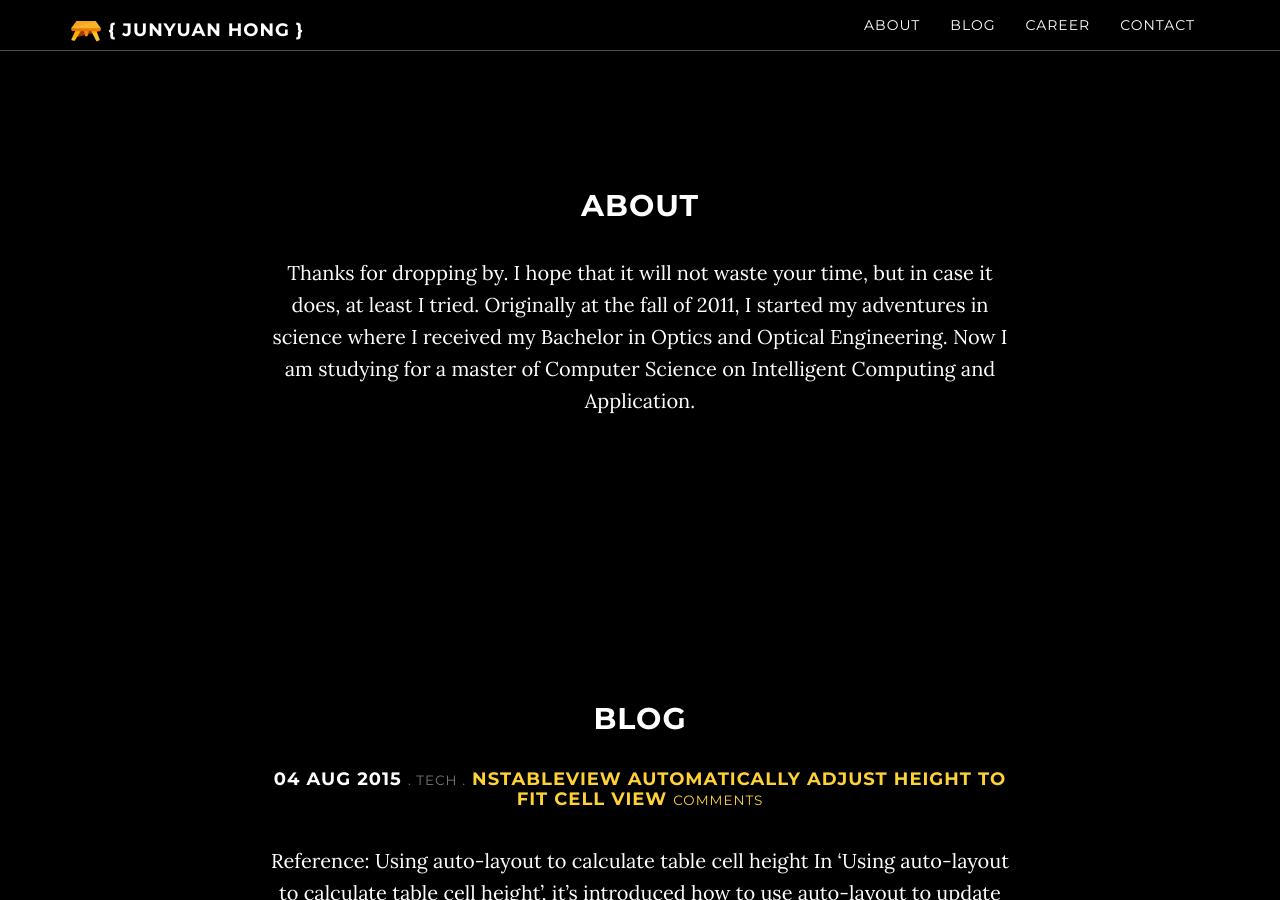
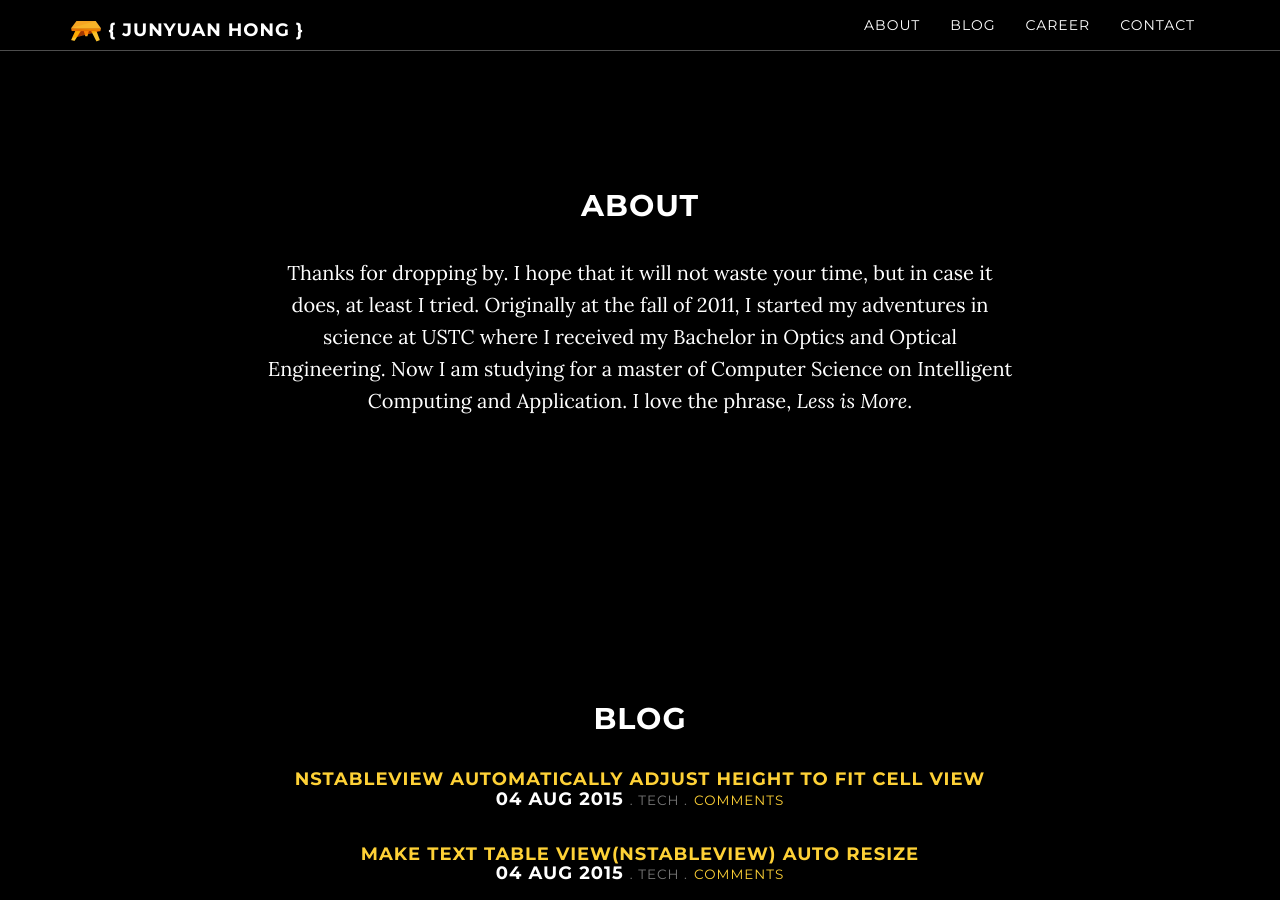
Before and after one commit to jyhong836/jyhong836.github.io, a Jekyll site: the page built from index.html, in a window 1280 px wide and 900 px high, scrolled down 961 px. Built offline with Jekyll 4.4.1, drawn with Linux system fonts in a browser that asks for light colours; Markdown is read by kramdown in place of the engine named in the settings; comment, search, counter and statistics services are not loaded; some of the changed text lies outside the part shown.

Commit message:
Update blog view.

```diff
--- a/_includes/latest-post.html
+++ b/_includes/latest-post.html
@@ -3,7 +3,7 @@
     <div class="row">
       <div class="col-lg-8 col-lg-offset-2">
 
-        {{ page.content | markdownify }}
+<!--         {{ page.content | markdownify }}
 
         {% assign post = site.posts.first %}
         <h4> <strong> {{ post.date | date_to_string }} </strong>
@@ -12,9 +12,23 @@
           <small> <a href="{{ post.url }}#disqus_thread">Comments</a></small>
         </h4>
 
-        {{ post.content | truncatewords: site.post-preview-words | strip_html | markdownify }}
+        {{ post.content | truncatewords: site.post-preview-words | strip_html | markdownify }} -->
+
+
+
+      {{ page.content | markdownify }}
+
+        {% for post in site.posts limit:5 %}
+          <h4 align="center">
+          <div><a href="{{ post.url }}"> <strong>{{ post.title }} </strong> </a> </div>
+          <strong>{{ post.date | date_to_string }}</strong> <small>. {{ post.category }} .</small>
+          <small><a href="{{ post.url }}#disqus_thread">Comments</a></small>
+          </h4>
+        {% endfor %}
 
         <a href="/blog/index.html"><h4><strong>View more posts</strong></h4></a>
+
+
 
       </div>
     </div>
--- a/about.html
+++ b/about.html
@@ -6,4 +6,4 @@ title: About
 ## About
 
 Thanks for dropping by. I hope that it will not waste your time, but in case it does, at least I tried.
-Originally at the fall of 2011, I started my adventures in science where I received my Bachelor in Optics and Optical Engineering. Now I am studying for a master of Computer Science on Intelligent Computing and Application.
+Originally at the fall of 2011, I started my adventures in science at USTC where I received my Bachelor in Optics and Optical Engineering. Now I am studying for a master of Computer Science on Intelligent Computing and Application. I love the phrase, *Less is More*.
```
Also changed, not shown: _layouts/blog.html (+22 -1 lines), 5 other files.
